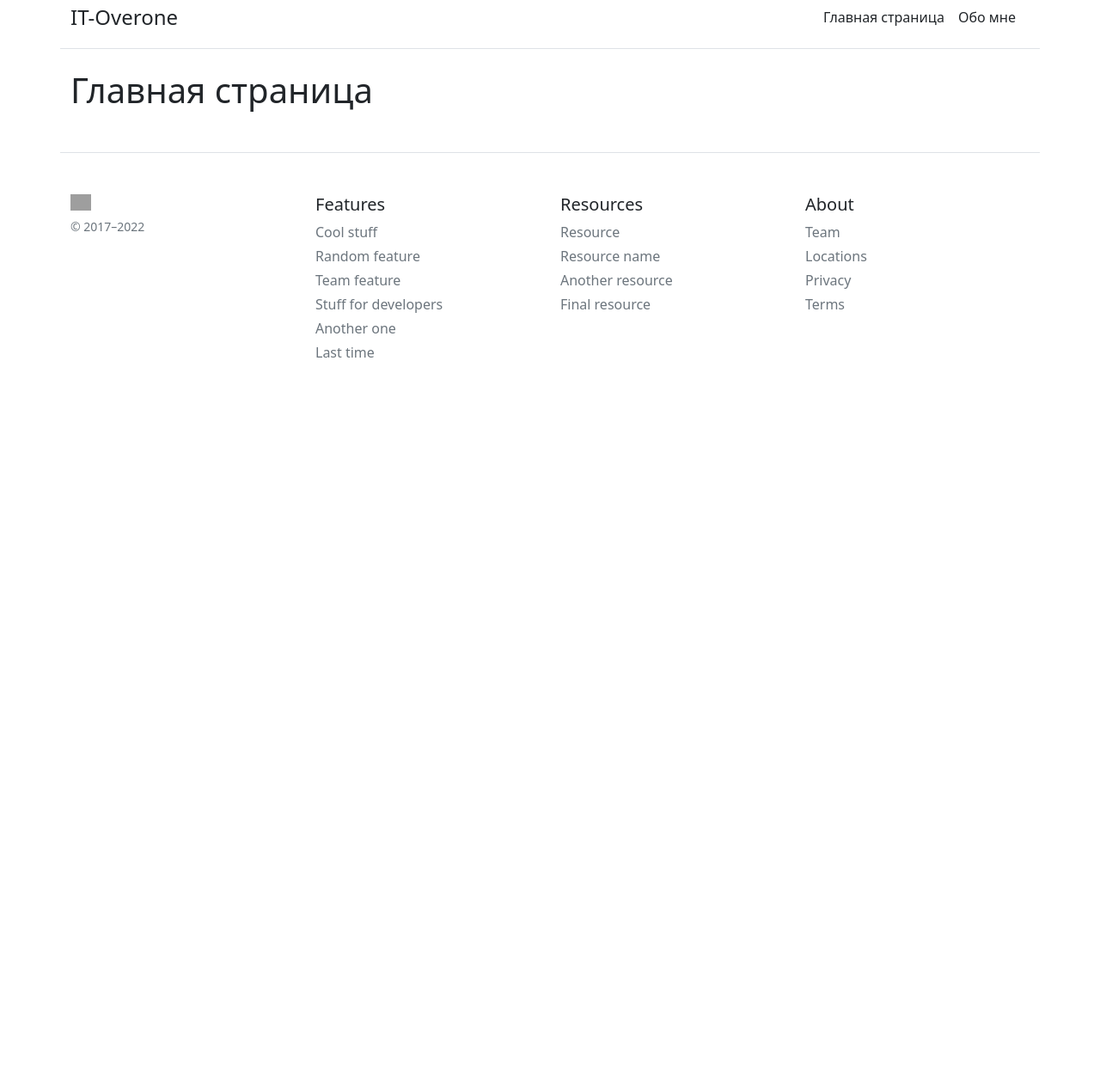
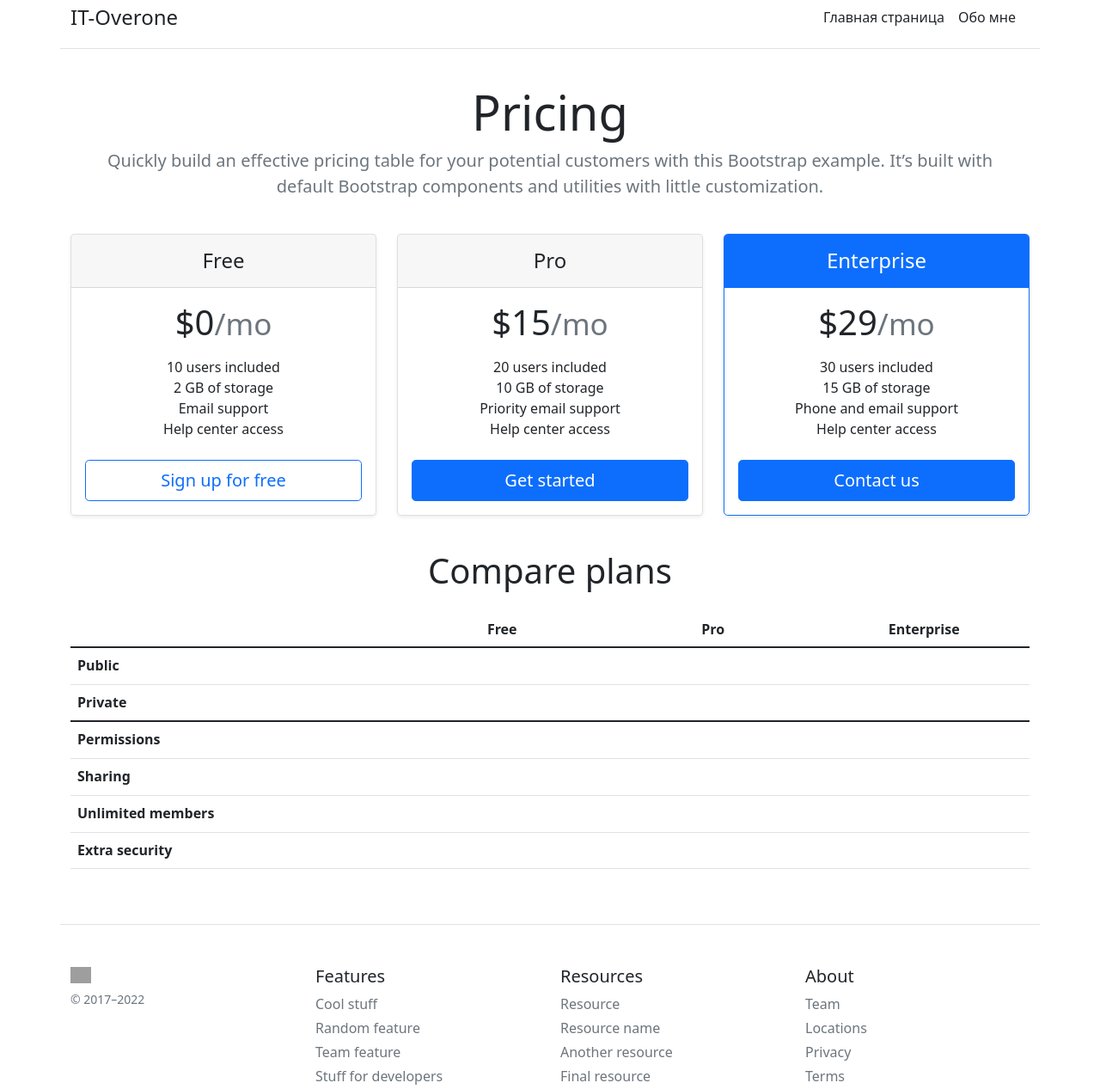
Before and after one commit to Maksim-Lukashyk-1996/Flask_Project, a Flask app: page / in a window 1280 px wide. Shown: the top 1267 px of the page at 86% size. Before the commit the page ends 416 px from the top, so only its background shows below. Run offline with Flask 2, Linux system fonts and the light colour scheme; lists and menus that the app fills with data are empty; grey boxes are pictures that could not be loaded.

Commit message:
Addition to files

```diff
--- a/app.py
+++ b/app.py
@@ -1,7 +1,42 @@
 from flask import Flask, render_template, url_for
+from flask_sqlalchemy import SQLAlchemy
+from datetime import datetime
 
 
 app = Flask(__name__)
+app.config['SQLALCHEMY_DATABASE_URI'] = 'sqlite:///blog.db'
+db = SQLAlchemy(app)
+
+class Article(db.Model):
+    id = db.Column(db.Integer(), primary_key=True)
+    title = db.Column(db.String(100), nullable=False)
+    intro = db.Column(db.String(300), nullable=False)
+    text = db.Column(db.Text(), nullable=False)
+    date = db.Column(db.DateTime(), default=datetime.utcnow)
+
+    def __repr__(self):
+        return '<Article %r>' %self.id
+
+# class Category(db.Model):
+#     __tablename__ = 'categories'
+#     id = db.Column(db.Integer(), primary_key=True)
+#     name = db.Column(db.String(255), nullable=False)
+#     slug = db.Column(db.String(255), nullable=False)
+#     created_on = db.Column(db.DateTime(), default=datetime.utcnow)
+#
+# def __repr__(self):
+#     return "<{}:{}>".format(id, self.name)
+#
+# class  Tag(db.Model):
+#     __tablename__ = 'tags'
+#     id = db.Column(db.Integer(), primary_key=True)
+#     name = db.Column(db.String(255), nullable=False)
+#     slug = db.Column(db.String(255), nullable=False)
+#     created_on  =  db.Column(db.DateTime(), default=datetime.utcnow)
+#
+# def __repr__(self):
+#     return "<{}:{}>".format(id, self.name)
+
 
 @app.route('/')
 @app.route('/home')
--- a/templates/about.html
+++ b/templates/about.html
@@ -5,9 +5,10 @@
 {% endblock %}
 
 {% block body %}
-    <h1 class="container">About my self</h1>
+<div class="container">
+    <h1>About my self</h1>
         <br>
-    <p class="container">A highly motivated and hardworking individual, who is looking to secure a position of Junior Python Developer to use and further develop analytical skills and knowledge in a practical and fast-paced environment.
+    <p>A highly motivated and hardworking individual, who is looking to secure a position of Junior Python Developer to use and further develop analytical skills and knowledge in a practical and fast-paced environment.
        <br>
         <br>Skills:
         <br>• Core Python
@@ -22,4 +23,5 @@
         <br>Email: stik9935@gmail.com
         <br>Telegram: @Maksim_Lukashyk
         <br>Phone number: +375(29)-865-94-84</p>
+</div>
 {% endblock %}
--- a/templates/index.html
+++ b/templates/index.html
@@ -5,5 +5,121 @@
 {% endblock %}
 
 {% block body %}
-    <h1 class="container">Главная страница</h1>
+<div class="container">
+    <div class="pricing-header p-3 pb-md-4 mx-auto text-center">
+      <h1 class="display-4 fw-normal">Pricing</h1>
+      <p class="fs-5 text-muted">Quickly build an effective pricing table for your potential customers with this Bootstrap example. It’s built with default Bootstrap components and utilities with little customization.</p>
+    </div>
+    <main>
+    <div class="row row-cols-1 row-cols-md-3 mb-3 text-center">
+      <div class="col">
+        <div class="card mb-4 rounded-3 shadow-sm">
+          <div class="card-header py-3">
+            <h4 class="my-0 fw-normal">Free</h4>
+          </div>
+          <div class="card-body">
+            <h1 class="card-title pricing-card-title">$0<small class="text-muted fw-light">/mo</small></h1>
+            <ul class="list-unstyled mt-3 mb-4">
+              <li>10 users included</li>
+              <li>2 GB of storage</li>
+              <li>Email support</li>
+              <li>Help center access</li>
+            </ul>
+            <button type="button" class="w-100 btn btn-lg btn-outline-primary">Sign up for free</button>
+          </div>
+        </div>
+      </div>
+      <div class="col">
+        <div class="card mb-4 rounded-3 shadow-sm">
+          <div class="card-header py-3">
+            <h4 class="my-0 fw-normal">Pro</h4>
+          </div>
+          <div class="card-body">
+            <h1 class="card-title pricing-card-title">$15<small class="text-muted fw-light">/mo</small></h1>
+            <ul class="list-unstyled mt-3 mb-4">
+              <li>20 users included</li>
+              <li>10 GB of storage</li>
+              <li>Priority email support</li>
+              <li>Help center access</li>
+            </ul>
+            <button type="button" class="w-100 btn btn-lg btn-primary">Get started</button>
+          </div>
+        </div>
+      </div>
+      <div class="col">
+        <div class="card mb-4 rounded-3 shadow-sm border-primary">
+          <div class="card-header py-3 text-white bg-primary border-primary">
+            <h4 class="my-0 fw-normal">Enterprise</h4>
+          </div>
+          <div class="card-body">
+            <h1 class="card-title pricing-card-title">$29<small class="text-muted fw-light">/mo</small></h1>
+            <ul class="list-unstyled mt-3 mb-4">
+              <li>30 users included</li>
+              <li>15 GB of storage</li>
+              <li>Phone and email support</li>
+              <li>Help center access</li>
+            </ul>
+            <button type="button" class="w-100 btn btn-lg btn-primary">Contact us</button>
+          </div>
+        </div>
+      </div>
+    </div>
+
+    <h2 class="display-6 text-center mb-4">Compare plans</h2>
+
+    <div class="table-responsive">
+      <table class="table text-center">
+        <thead>
+          <tr>
+            <th style="width: 34%;"></th>
+            <th style="width: 22%;">Free</th>
+            <th style="width: 22%;">Pro</th>
+            <th style="width: 22%;">Enterprise</th>
+          </tr>
+        </thead>
+        <tbody>
+          <tr>
+            <th scope="row" class="text-start">Public</th>
+            <td><svg class="bi" width="24" height="24"><use xlink:href="#check"></use></svg></td>
+            <td><svg class="bi" width="24" height="24"><use xlink:href="#check"></use></svg></td>
+            <td><svg class="bi" width="24" height="24"><use xlink:href="#check"></use></svg></td>
+          </tr>
+          <tr>
+            <th scope="row" class="text-start">Private</th>
+            <td></td>
+            <td><svg class="bi" width="24" height="24"><use xlink:href="#check"></use></svg></td>
+            <td><svg class="bi" width="24" height="24"><use xlink:href="#check"></use></svg></td>
+          </tr>
+        </tbody>
+
+        <tbody>
+          <tr>
+            <th scope="row" class="text-start">Permissions</th>
+            <td><svg class="bi" width="24" height="24"><use xlink:href="#check"></use></svg></td>
+            <td><svg class="bi" width="24" height="24"><use xlink:href="#check"></use></svg></td>
+            <td><svg class="bi" width="24" height="24"><use xlink:href="#check"></use></svg></td>
+          </tr>
+          <tr>
+            <th scope="row" class="text-start">Sharing</th>
+            <td></td>
+            <td><svg class="bi" width="24" height="24"><use xlink:href="#check"></use></svg></td>
+            <td><svg class="bi" width="24" height="24"><use xlink:href="#check"></use></svg></td>
+          </tr>
+          <tr>
+            <th scope="row" class="text-start">Unlimited members</th>
+            <td></td>
+            <td><svg class="bi" width="24" height="24"><use xlink:href="#check"></use></svg></td>
+            <td><svg class="bi" width="24" height="24"><use xlink:href="#check"></use></svg></td>
+          </tr>
+          <tr>
+            <th scope="row" class="text-start">Extra security</th>
+            <td></td>
+            <td></td>
+            <td><svg class="bi" width="24" height="24"><use xlink:href="#check"></use></svg></td>
+          </tr>
+        </tbody>
+      </table>
+    </div>
+  </main>
+    </div>
 {% endblock %}
```
